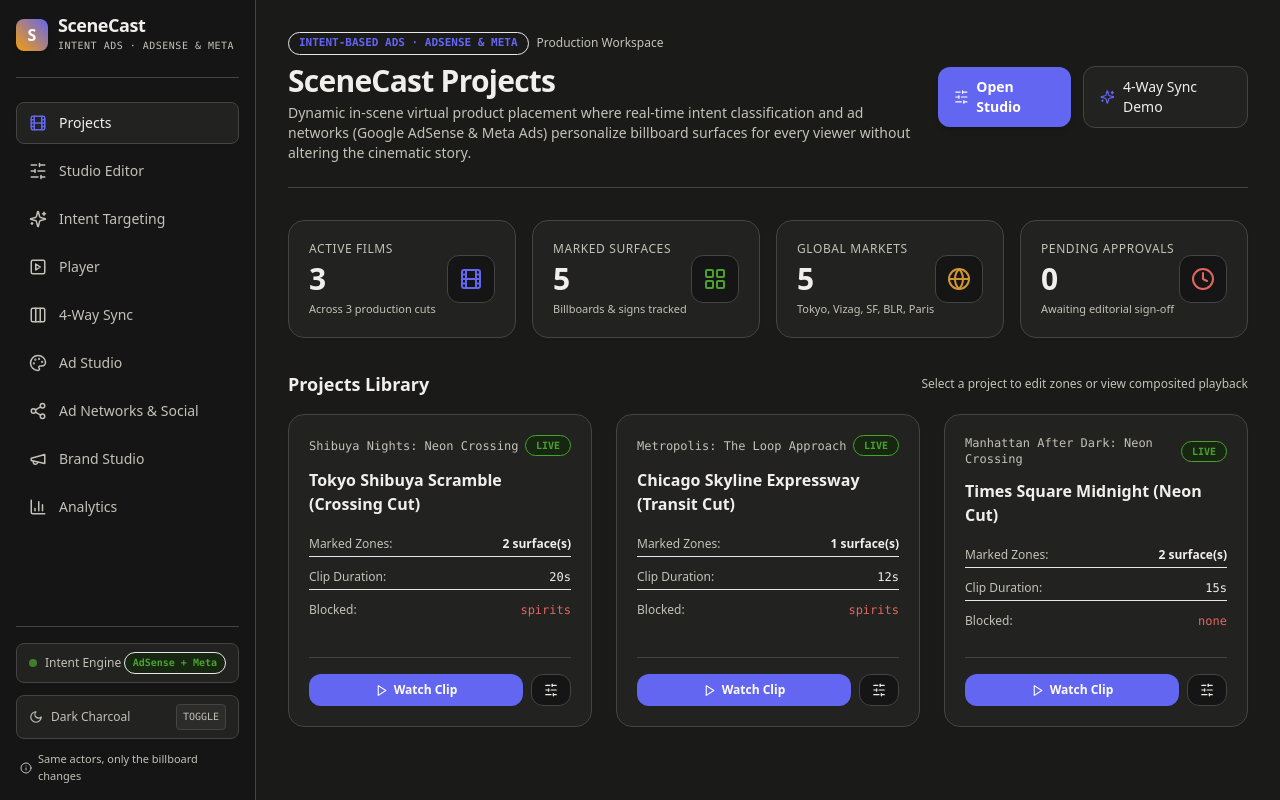
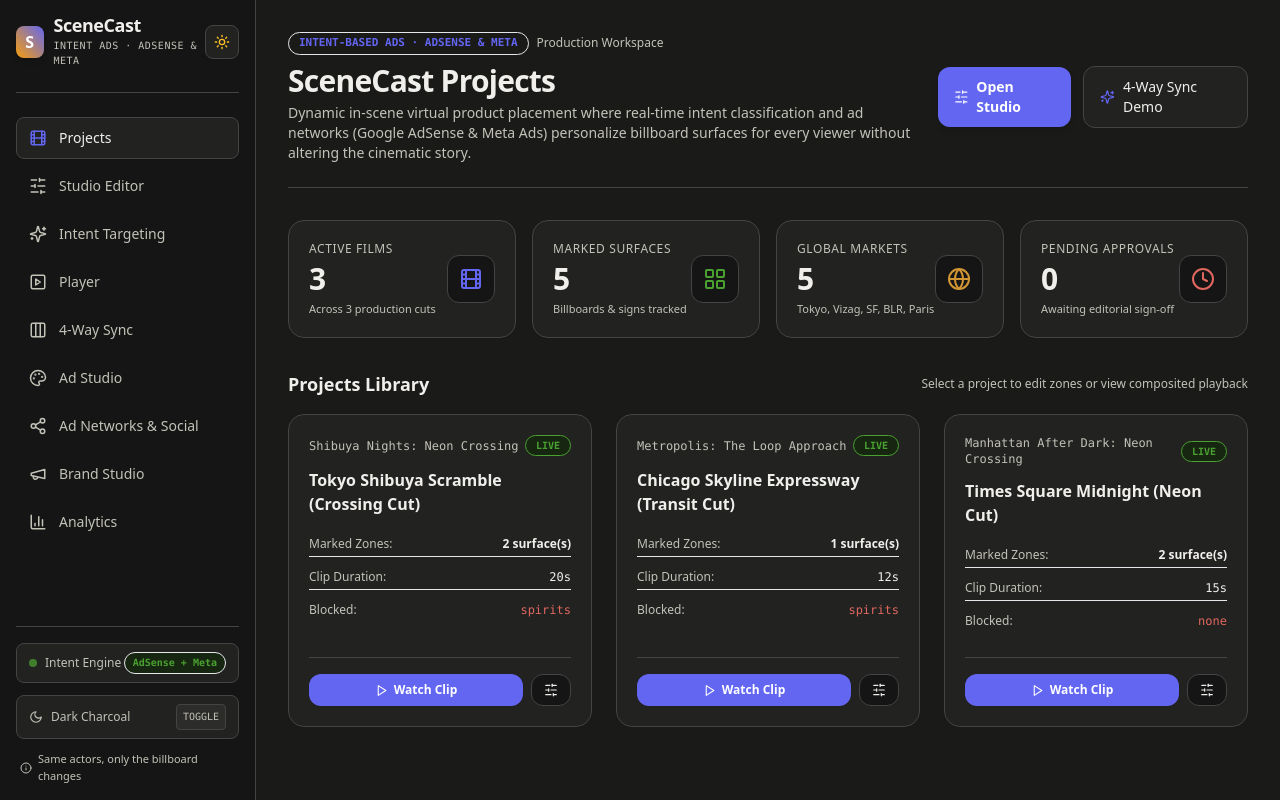
Before and after one commit to Nandanhs006/AdVision, a Next.js app: page / in a window 1280 px wide. Built offline with nearby package versions, Linux system fonts and the light colour scheme.

Commit message:
feat(ui): add quick light/dark mode switcher to sidebar header and sync theme storage

```diff
--- a/components/Sidebar.tsx
+++ b/components/Sidebar.tsx
@@ -52,6 +52,21 @@ export function Sidebar() {
               </span>
             </div>
           </Link>
+
+          {/* Quick Header Theme Switcher (Light / Dark Mode) */}
+          <button
+            onClick={toggleTheme}
+            type="button"
+            className="p-2 rounded-lg border border-adv-border bg-adv-surface hover:bg-adv-surfaceHover text-adv-text transition-all flex items-center justify-center shadow-sm group"
+            title={`Switch to ${theme === "dark" ? "Light (Warm Neutral)" : "Dark (Charcoal)"} Mode`}
+            aria-label="Toggle theme"
+          >
+            {theme === "dark" ? (
+              <Sun size={16} className="text-amber-400 group-hover:rotate-45 transition-transform" />
+            ) : (
+              <Moon size={16} className="text-adv-accent group-hover:-rotate-12 transition-transform" />
+            )}
+          </button>
         </div>
 
         {/* Navigation */}
--- a/components/ThemeProvider.tsx
+++ b/components/ThemeProvider.tsx
@@ -7,42 +7,50 @@ type Theme = "dark" | "light";
 interface ThemeContextType {
   theme: Theme;
   toggleTheme: () => void;
+  setTheme: (theme: Theme) => void;
 }
 
 const ThemeContext = createContext<ThemeContextType>({
   theme: "dark",
   toggleTheme: () => {},
+  setTheme: () => {},
 });
 
 export function ThemeProvider({ children }: { children: React.ReactNode }) {
-  const [theme, setTheme] = useState<Theme>("dark");
+  const [theme, setThemeState] = useState<Theme>("dark");
 
   useEffect(() => {
     const params = typeof window !== "undefined" ? new URLSearchParams(window.location.search) : null;
     const urlTheme = params?.get("theme") as Theme | null;
     if (urlTheme === "light" || urlTheme === "dark") {
-      setTheme(urlTheme);
+      setThemeState(urlTheme);
       document.documentElement.classList.toggle("light", urlTheme === "light");
+      localStorage.setItem("scenecast_theme", urlTheme);
       return;
     }
-    const saved = localStorage.getItem("advision_theme") as Theme | null;
+    const saved = (localStorage.getItem("scenecast_theme") || localStorage.getItem("advision_theme")) as Theme | null;
     if (saved === "light" || saved === "dark") {
-      setTheme(saved);
+      setThemeState(saved);
       document.documentElement.classList.toggle("light", saved === "light");
     } else {
       document.documentElement.classList.remove("light");
     }
   }, []);
 
+  const setTheme = (t: Theme) => {
+    setThemeState(t);
+    localStorage.setItem("scenecast_theme", t);
+    localStorage.setItem("advision_theme", t);
+    document.documentElement.classList.toggle("light", t === "light");
+  };
+
   const toggleTheme = () => {
     const next = theme === "dark" ? "light" : "dark";
     setTheme(next);
-    localStorage.setItem("advision_theme", next);
-    document.documentElement.classList.toggle("light", next === "light");
   };
 
   return (
-    <ThemeContext.Provider value={{ theme, toggleTheme }}>
+    <ThemeContext.Provider value={{ theme, toggleTheme, setTheme }}>
       {children}
     </ThemeContext.Provider>
   );
```
